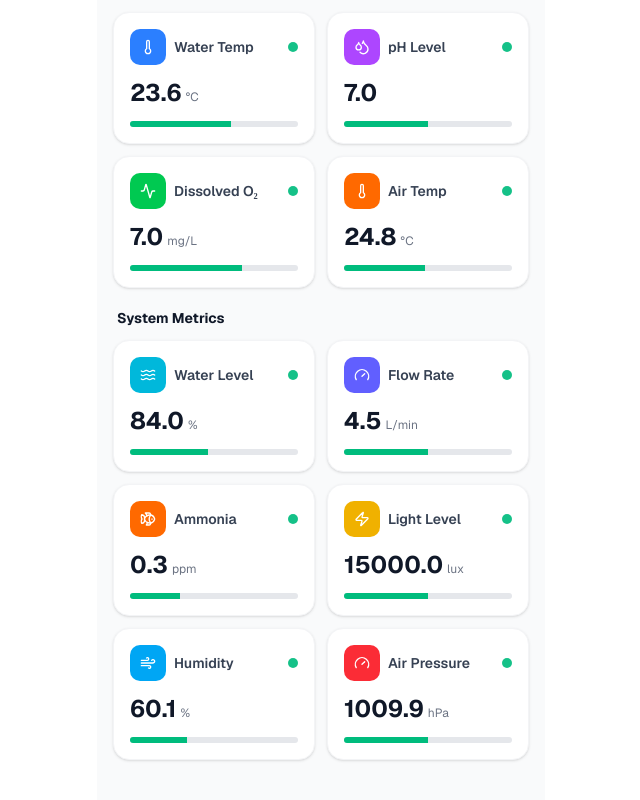
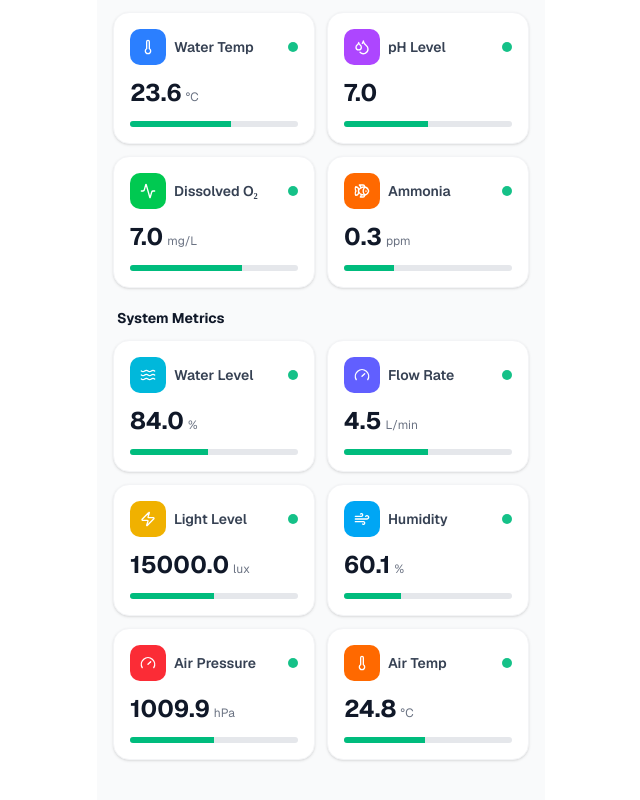
Before and after one commit to kitkato3/GrowUp_FrontEnd, a Next.js app: page /dashboard in a window 1280 px wide. Shown: the part 927-1727 px from the top of the page, without its empty margins (319-959 px from the left). Built offline with nearby package versions, Linux system fonts and the light colour scheme.

Commit message:
air temp and ammonia

```diff
--- a/app/(routes)/dashboard/page.tsx
+++ b/app/(routes)/dashboard/page.tsx
@@ -92,7 +92,7 @@ const getStatusColor = (status: ThresholdStatus): string => {
 }
 const calculatePercentage = (value: number, min: number, max: number) => ((value - min) / (max - min)) * 100
 
-// --- COMPONENTS (Navbar, BottomNavigation, SensorCard, ControlToggle - No changes here) ---
+// --- COMPONENTS (Navbar, BottomNavigation, SensorCard, ControlToggle) ---
 
 const Navbar: React.FC<{ time: string }> = ({ time }) => (
   <div className="bg-white px-4 py-2.5 flex items-center justify-between text-sm border-b border-gray-100 sticky top-0 z-40">
@@ -192,7 +192,6 @@ export default function Dashboard() {
         ph: Number.parseFloat((6.5 + Math.random() * 0.6).toFixed(1)),
         dissolvedO2: Number.parseFloat((6.8 + Math.random() * 0.6).toFixed(1)),
         waterLevel: Math.min(100, Math.max(70, prev.waterLevel + (Math.random() - 0.5) * 2)),
-        // Mock data updates for BME280 sensors
         airTemp: Number.parseFloat((24 + Math.random() * 3).toFixed(1)),
         airPressure: Number.parseFloat((1000 + Math.random() * 25).toFixed(1)),
         humidity: Number.parseFloat((60 + Math.random() * 10).toFixed(1)),
@@ -348,7 +347,7 @@ export default function Dashboard() {
             <SensorCard icon={Thermometer} title="Water Temp" value={sensorData.waterTemp} unit="°C" min={20} max={26} color="bg-blue-500" />
             <SensorCard icon={Droplets} title="pH Level" value={sensorData.ph} unit="" min={6.5} max={7.5} color="bg-purple-500" />
             <SensorCard icon={Activity} title="Dissolved O₂" value={sensorData.dissolvedO2} unit="mg/L" min={5} max={8} color="bg-green-500" />
-            <SensorCard icon={Thermometer} title="Air Temp" value={sensorData.airTemp} unit="°C" min={20} max={30} color="bg-orange-500" />
+            <SensorCard icon={Fish} title="Ammonia" value={sensorData.ammonia} unit="ppm" min={0} max={1} color="bg-orange-500" />
           </div>
         </div>
 
@@ -356,17 +355,12 @@ export default function Dashboard() {
         <div>
           <h2 className="text-sm font-bold text-gray-900 mb-3 px-1">System Metrics</h2>
           <div className="grid grid-cols-2 gap-3">
-            {/* Water Mechanical */}
             <SensorCard icon={Waves} title="Water Level" value={Math.round(sensorData.waterLevel)} unit="%" min={70} max={100} color="bg-cyan-500" />
             <SensorCard icon={Gauge} title="Flow Rate" value={sensorData.waterFlow} unit="L/min" min={3} max={6} color="bg-indigo-500" />
-
-            {/* Chemistry & Environmental Inputs */}
-            <SensorCard icon={Fish} title="Ammonia" value={sensorData.ammonia} unit="ppm" min={0} max={1} color="bg-orange-500" />
             <SensorCard icon={Zap} title="Light Level" value={sensorData.lightIntensity} unit="lux" min={10000} max={20000} color="bg-yellow-500" />
-
-            {/* Air Environmental */}
             <SensorCard icon={Wind} title="Humidity" value={sensorData.humidity} unit="%" min={50} max={80} color="bg-sky-500" />
             <SensorCard icon={Gauge} title="Air Pressure" value={sensorData.airPressure} unit="hPa" min={990} max={1030} color="bg-red-500" />
+            <SensorCard icon={Thermometer} title="Air Temp" value={sensorData.airTemp} unit="°C" min={20} max={30} color="bg-orange-500" />
           </div>
         </div>
       </div>
```
